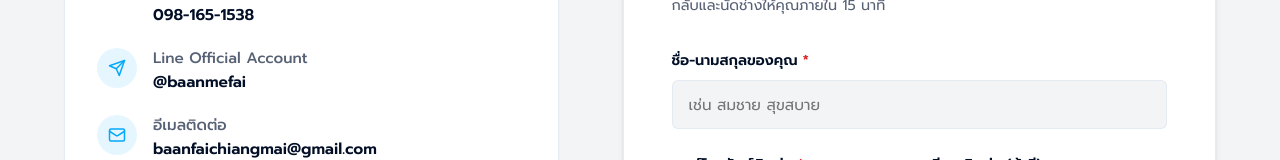
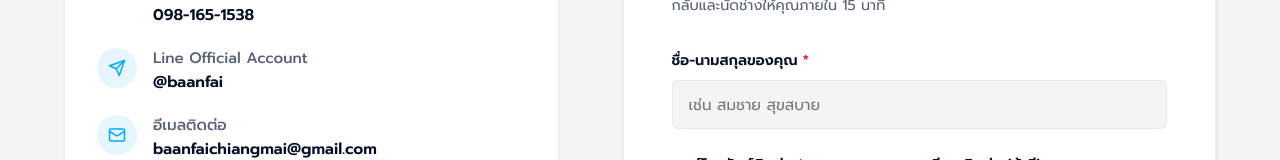
Before and after one commit to baanfaichiangmai/landing, a React (Vite) app: page /contact in a window 1280 px wide. Shown: the part 440-600 px from the top of the page. Built offline with nearby package versions, Linux system fonts and the light colour scheme.

Commit message:
feat: initialize application configuration file

```diff
--- a/src/config.js
+++ b/src/config.js
@@ -11,8 +11,8 @@ export const BRAND_CONFIG = {
   phoneRaw: "0987484274", // สำหรับ href="tel:..."
   phone2: "098-165-1538",
   phone2Raw: "0981651538", // สำหรับ href="tel:..."
-  lineId: "@baanmefai",
-  lineLink: "https://line.me/ti/p/~@baanmefai1",
+  lineId: "@baanfai",
+  lineLink: "https://line.me/ti/p/~@baanfai",
   facebook: "https://www.facebook.com/share/18JPZ8FqXY/",
   email: "baanfaichiangmai@gmail.com",
   address: "39/1 ม.9 ต.สบเปิง อ.แม่แตง จ.เชียงใหม่ 50330",
```
